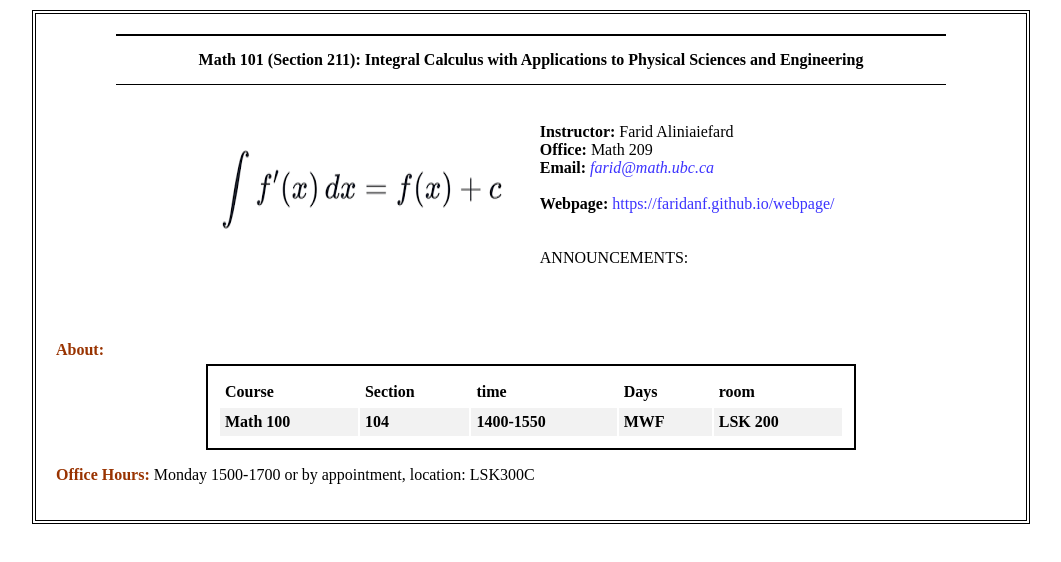
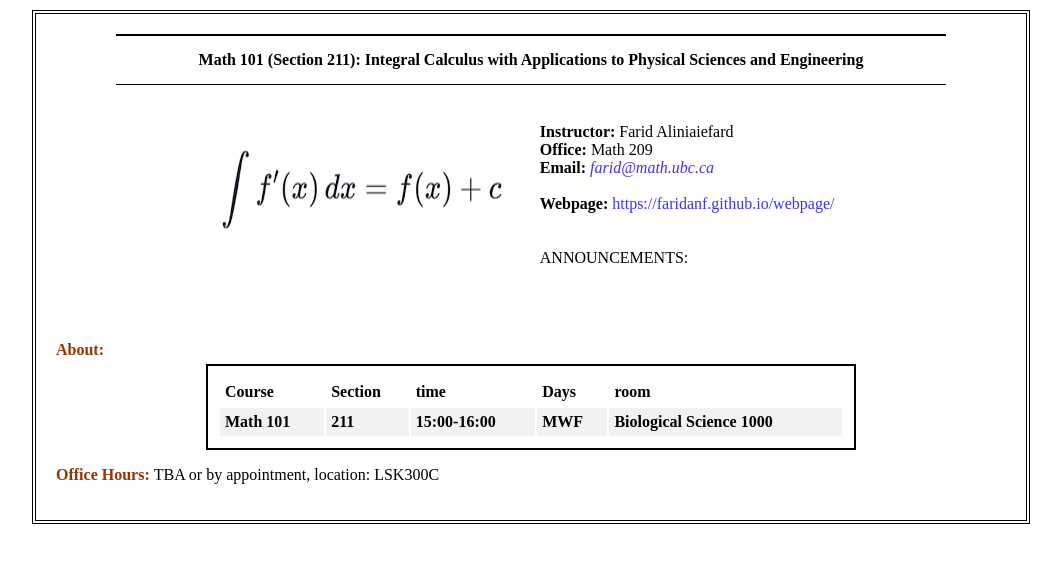
Before and after one commit to faridanf/Math101, a plain HTML site: page index.html in a window 1280 px wide. Shown: the whole page, without its empty margins (109-1170 px from the left). Drawn offline with Linux system fonts and the light colour scheme.

Commit message:
Update index.html

```diff
--- a/index.html
+++ b/index.html
@@ -56,11 +56,11 @@
    <a name="about">  </a><strong><span style="color: #993300;">About: </span></strong>
             <table id="tab">
   <tr> <th><b>Course</b></th>  <th><b>Section</b></th>  <th><b>time</b></th> <th><b>Days</b></th> <th><b>room</b></th> </tr>
-    <tr> <th><b>Math 100</b>  <th><b>104</b></th>  <th><b>1400-1550</b></th> <th><b>MWF</b></th> <th><b>LSK 200</b></th> </tr>
+    <tr> <th><b>Math 101</b>  <th><b>211</b></th>  <th><b>15:00-16:00</b></th> <th><b>MWF</b></th> <th><b>Biological Science 1000</b></th> </tr>
 </table>
 
 
-<p> <strong><span style="color: #993300;">Office Hours: </span></strong>   Monday 1500-1700 or by appointment, location: LSK300C
+<p> <strong><span style="color: #993300;">Office Hours: </span></strong>   TBA or by appointment, location: LSK300C
 
 
 
```
